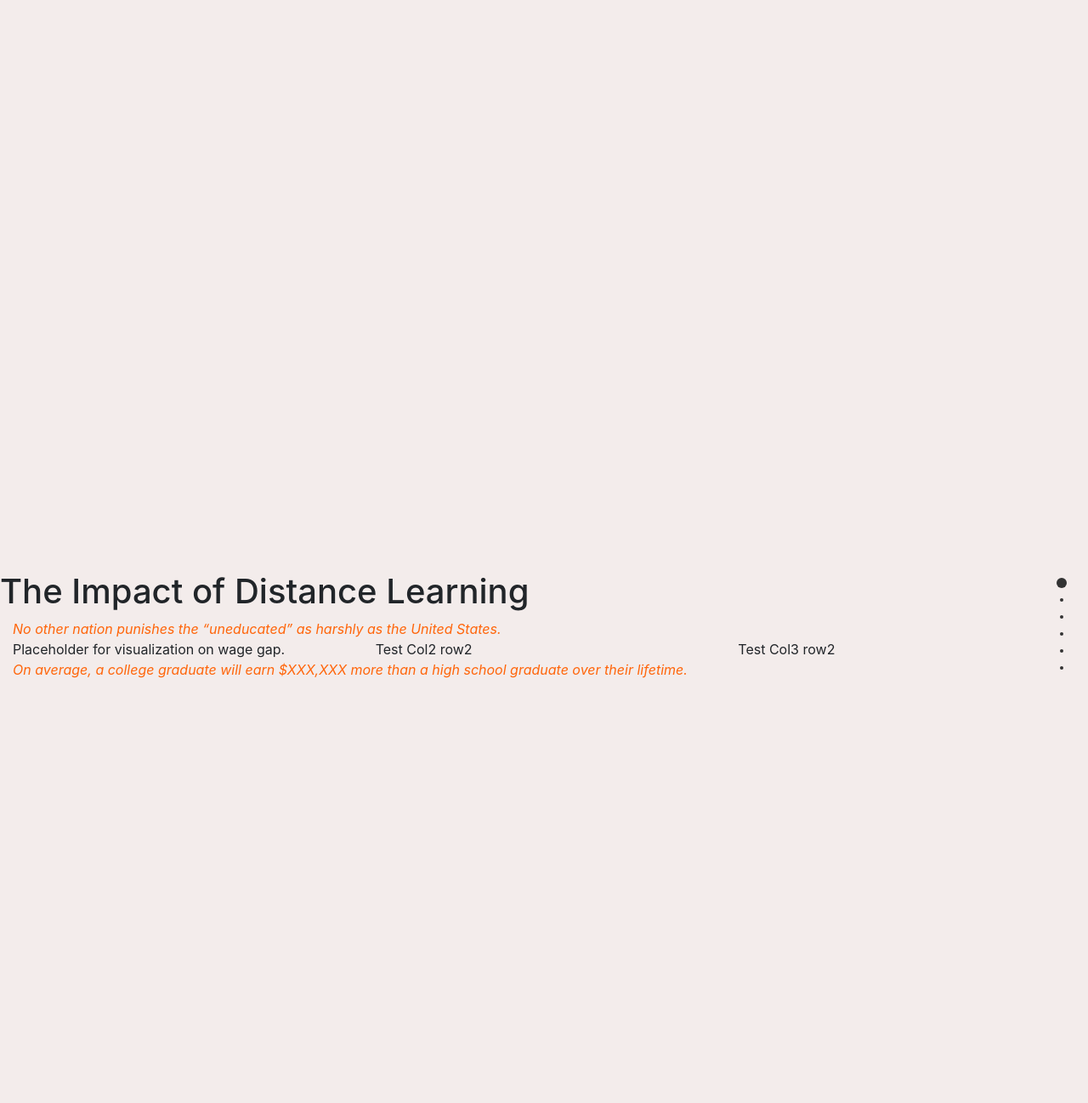
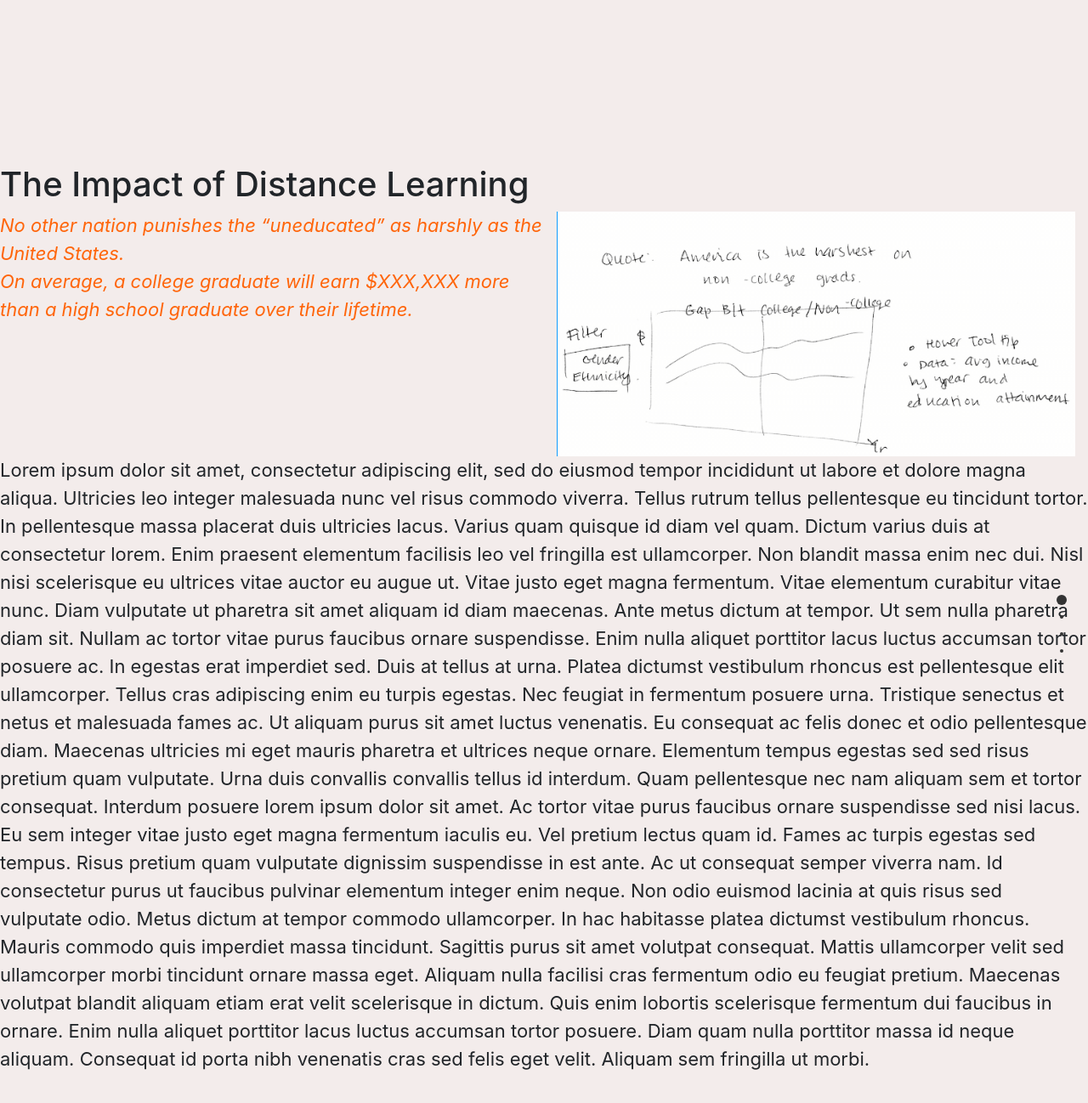
Before and after one commit to tophercf/distance-learning, a PHP site: page / in a window 1280 px wide. Shown: the part 237-1535 px from the top of the page at 85% size. Run offline with PHP 8.4, Linux system fonts and the light colour scheme.

Commit message:
image updates

```diff
--- a/css/style.css
+++ b/css/style.css
@@ -26,3 +26,7 @@
     font-style:italic;
     color: #ff650a;
 }
+
+body {
+    font-size: 22px;
+}
--- a/index.html
+++ b/index.html
@@ -1,5 +1,6 @@
 <!doctype html>
 <html>
+
 <head>
     <meta charset="utf-8">
     <meta name="description" content="">
@@ -16,6 +17,7 @@
     <!-- Custom CSS code -->
     <link rel="stylesheet" href="css/style.css">
 </head>
+
 <body>
 
 
@@ -27,37 +29,80 @@
                     <h1>The Impact of Distance Learning</h1>
                 </div>
                 <div class="row">
-                <div class="col-10 quote">
+                    <div class="col-6">
+                        <div class="row quote">
                             No other nation punishes the “uneducated” as harshly as the United States.
+                        </div>
+                        <div class="row quote">
+                            On average, a college graduate will earn $XXX,XXX more than a high school graduate over
+                            their
+                            lifetime.
+                        </div>
+                    </div>
+                    <div class="col-6">
+                        <img src="img/income_gap.PNG" class="img-fluid" />
                     </div>
                 </div>
                 <div class="row">
-                <div class="col">
-                    Placeholder for visualization on wage gap.
-                </div>
-                <div class="col">
-                    Test Col2 row2
-                </div>
-                <div class="col">
-                    Test Col3 row2
-                </div>
-            </div>
-            <div class="row">
-                <div class="col-10 quote">
-                    On average, a college graduate will earn $XXX,XXX more than a high school graduate over their lifetime.
+                    <p>
+                        Lorem ipsum dolor sit amet, consectetur adipiscing elit, sed do eiusmod tempor incididunt ut
+                        labore
+                        et dolore magna aliqua. Ultricies leo integer malesuada nunc vel risus commodo viverra. Tellus
+                        rutrum tellus pellentesque eu tincidunt tortor. In pellentesque massa placerat duis ultricies
+                        lacus. Varius quam quisque id diam vel quam. Dictum varius duis at consectetur lorem. Enim
+                        praesent
+                        elementum facilisis leo vel fringilla est ullamcorper. Non blandit massa enim nec dui. Nisl
+                        nisi
+                        scelerisque eu ultrices vitae auctor eu augue ut. Vitae justo eget magna fermentum. Vitae
+                        elementum
+                        curabitur vitae nunc. Diam vulputate ut pharetra sit amet aliquam id diam maecenas. Ante metus
+                        dictum at tempor. Ut sem nulla pharetra diam sit. Nullam ac tortor vitae purus faucibus ornare
+                        suspendisse. Enim nulla aliquet porttitor lacus luctus accumsan tortor posuere ac. In egestas
+                        erat
+                        imperdiet sed. Duis at tellus at urna. Platea dictumst vestibulum rhoncus est pellentesque elit
+                        ullamcorper.
+
+                        Tellus cras adipiscing enim eu turpis egestas. Nec feugiat in fermentum posuere urna. Tristique
+                        senectus et netus et malesuada fames ac. Ut aliquam purus sit amet luctus venenatis. Eu
+                        consequat
+                        ac felis donec et odio pellentesque diam. Maecenas ultricies mi eget mauris pharetra et
+                        ultrices
+                        neque ornare. Elementum tempus egestas sed sed risus pretium quam vulputate. Urna duis
+                        convallis
+                        convallis tellus id interdum. Quam pellentesque nec nam aliquam sem et tortor consequat.
+                        Interdum
+                        posuere lorem ipsum dolor sit amet. Ac tortor vitae purus faucibus ornare suspendisse sed nisi
+                        lacus.
+
+                        Eu sem integer vitae justo eget magna fermentum iaculis eu. Vel pretium lectus quam id. Fames
+                        ac
+                        turpis egestas sed tempus. Risus pretium quam vulputate dignissim suspendisse in est ante. Ac
+                        ut
+                        consequat semper viverra nam. Id consectetur purus ut faucibus pulvinar elementum integer enim
+                        neque. Non odio euismod lacinia at quis risus sed vulputate odio. Metus dictum at tempor
+                        commodo
+                        ullamcorper. In hac habitasse platea dictumst vestibulum rhoncus. Mauris commodo quis imperdiet
+                        massa tincidunt. Sagittis purus sit amet volutpat consequat. Mattis ullamcorper velit sed
+                        ullamcorper morbi tincidunt ornare massa eget. Aliquam nulla facilisi cras fermentum odio eu
+                        feugiat pretium. Maecenas volutpat blandit aliquam etiam erat velit scelerisque in dictum. Quis
+                        enim lobortis scelerisque fermentum dui faucibus in ornare. Enim nulla aliquet porttitor lacus
+                        luctus accumsan tortor posuere. Diam quam nulla porttitor massa id neque aliquam. Consequat id
+                        porta nibh venenatis cras sed felis eget velit. Aliquam sem fringilla ut morbi.
+                    </p>
                 </div>
             </div>
 
         </div>
-    </div>
+
 
         <div id="page3" class="section">
             <div class="container">
 
                 <div class="row">
                     <div class="col-5">
-                    <h2>Could online courses help close the gap?</h2>
-                    <p>With the rise of online courses, many educational institutions have expanded or started a distance learning option.</p>
+                        <h2>Could Online Courses Help Close the Gap?</h2>
+                        <p>With the rise of online courses, many educational institutions have expanded or started a
+                            distance learning option.</p>
 
                         <p>In the graph to the right, we see with the aggregated data collected by HarvardX and MITX
                             that the Massive Online Learning format has grown in popularity year over year.</p>
@@ -74,61 +119,122 @@
         <div id="page3" class="section">
             <div class="container-fluid">
                 <div class="row">
-                <div class="col">
-                    <h2>It's not just Harvard and MIT either...</h2>
-                    Placeholder for map on educational institutions offering distance learning options.
+                    <div class="col-4">
+                        <h2>It's not just Harvard and MIT Either...</h2>
+                        <p>
+                            Over the span of 2012-2016, the number of institutions that added remote learning
+                            opportunities
+                            increased by X%. This is an unprecedented shift into alternative learning and based on the
+                            trend, it's here to stay.
+                        </p>
+
+                        <p>
+                            This trend towards increased remote learning and the ability to take course work from high
+                            quality institutes that were previously out of reach due to academic grades or money can
+                            also
+                            be inferred based on supply side consequencies of this trend.
+                            Smaller universities with less prestige are closing at a faster rate, unable to take in the
+                            revenues that were previously available due to georgraphic constraints of some students.
+                            With a
+                            superior complimentary good, we are already seeing consolidation in the market.
+                            Moodies predicts this consolidation will continue to force the small universities to close
+                            or
+                            merge into larger units in order to survive, leading to closures triple of years past.
+                            Source:
+                            https://www.insidehighered.com/news/2015/09/28/moodys-predicts-college-closures-triple-2017
+                        </p>
                     </div>
-                <div class="col">
-                    Test Col2 row1
-                </div>
-                <div class="col">
-                    Test Col3 row1
-                </div>
-            </div>
-            <div class="row">
-                <div class="col">
-                    Test Col1 row2
-                </div>
-                <div class="col">
-                    Test Col2 row2
-                </div>
-                <div class="col">
-                    Test Col3 row2
+                    <div class="col-8">
+                        <img src="img/map.png" class="img-fluid" />
                     </div>
                 </div>
 
             </div>
         </div>
-    <div id="page4" class="section">
-        <div class="container-fluid page3">
+        <div id="page6" class="section">
+            <div class="container-fluid">
                 <div class="row">
-                <div class="col">
-                    <p>We would like to explore how distance learning has impacted institution success and resulting student outcomes
-                    to help people decide if online education is valuable/worthwhile to pursue.</p>
+                    <div class="col-8">
+                        <img src="/img/viz_innovative.jpg" class="img-fluid" />
+                    </div>
+                    <div class="col-4">
+                        <h2>Remote Learning: Where Do I Fit In?</h2>
+                        <p>
+                            Lorem ipsum dolor sit amet, consectetur adipiscing elit, sed do eiusmod tempor incididunt
+                            ut
+                            labore et dolore magna aliqua. Turpis nunc eget lorem dolor sed viverra. Eros donec ac odio
+                            tempor orci dapibus ultrices in iaculis. Sit amet consectetur adipiscing elit ut aliquam
+                            purus
+                            sit. Iaculis urna id volutpat lacus laoreet non curabitur. Quis ipsum suspendisse ultrices
+                            gravida dictum fusce ut placerat orci. Praesent semper feugiat nibh sed pulvinar proin
+                            gravida
+                            hendrerit lectus. Facilisis gravida neque convallis a cras semper. Orci dapibus ultrices in
+                            iaculis. Porttitor lacus luctus accumsan tortor posuere ac ut consequat. Consequat semper
+                            viverra nam libero justo laoreet sit. Tortor dignissim convallis aenean et tortor at risus.
+                            Varius sit amet mattis vulputate enim nulla aliquet. Diam quam nulla porttitor massa id
+                            neque
+                            aliquam vestibulum morbi.
+
+                            Iaculis eu non diam phasellus. Sed felis eget velit aliquet sagittis id consectetur. Magna
+                            eget
+                            est lorem ipsum. Pharetra diam sit amet nisl suscipit. A condimentum vitae sapien
+                            pellentesque
+                            habitant morbi tristique. Eu tincidunt tortor aliquam nulla facilisi cras. Est ante in nibh
+                            mauris cursus mattis. Lacus vestibulum sed arcu non odio. Accumsan lacus vel facilisis
+                            volutpat
+                            est velit egestas dui id. Eu sem integer vitae justo eget magna fermentum iaculis. Ut
+                            tristique
+                            et egestas quis ipsum suspendisse ultrices gravida dictum. In hac habitasse platea dictumst
+                            quisque sagittis. Nunc faucibus a pellentesque sit amet porttitor eget dolor morbi. Justo
+                            donec
+                            enim diam vulputate ut pharetra sit. Pretium aenean pharetra magna ac placerat. Malesuada
+                            proin
+                            libero nunc consequat. In est ante in nibh mauris. Commodo quis imperdiet massa tincidunt.
+                            Laoreet non curabitur gravida arcu ac tortor dignissim convallis aenean.
+
+                            Dignissim sodales ut eu sem integer vitae justo eget magna. Blandit cursus risus at
+                            ultrices.
+                            Mattis ullamcorper velit sed ullamcorper. Et malesuada fames ac turpis egestas maecenas
+                            pharetra convallis. Feugiat sed lectus vestibulum mattis ullamcorper velit sed ullamcorper
+                            morbi. Volutpat blandit aliquam etiam erat velit scelerisque. Sed odio morbi quis commodo
+                            odio.
+                            Arcu cursus vitae congue mauris rhoncus aenean vel elit. Ut aliquam purus sit amet luctus
+                            venenatis lectus magna. Pharetra pharetra massa massa ultricies mi quis hendrerit dolor.
+                            Sit
+                            amet consectetur adipiscing elit ut aliquam purus. Lectus proin nibh nisl condimentum id
+                            venenatis a condimentum vitae. Iaculis urna id volutpat lacus laoreet non. Neque egestas
+                            congue
+                            quisque egestas. Praesent elementum facilisis leo vel fringilla est. Vel pretium lectus
+                            quam
+                            id. Id leo in vitae turpis massa. Lectus proin nibh nisl condimentum id venenatis. Dolor
+                            sed
+                            viverra ipsum nunc aliquet bibendum.
+
+                            Vel facilisis volutpat est velit egestas. Et tortor consequat id porta nibh. Quis hendrerit
+                            dolor magna eget est lorem ipsum dolor. Ac turpis egestas maecenas pharetra. At tellus at
+                            urna
+                            condimentum mattis pellentesque id. Congue nisi vitae suscipit tellus mauris a diam. Diam
+                            sit
+                            amet nisl suscipit adipiscing bibendum. Mattis nunc sed blandit libero volutpat sed cras.
+                            Sit
+                            amet est placerat in egestas erat imperdiet. Id ornare arcu odio ut sem nulla.
+
+                            Interdum velit euismod in pellentesque massa placerat duis ultricies. Duis ut diam quam
+                            nulla
+                            porttitor massa id neque. Amet consectetur adipiscing elit duis. At auctor urna nunc id
+                            cursus
+                            metus aliquam. Et egestas quis ipsum suspendisse ultrices gravida dictum fusce ut. Velit
+                            egestas dui id ornare arcu odio ut sem. Eget gravida cum sociis natoque. At elementum eu
+                            facilisis sed. Ac tortor dignissim convallis aenean et tortor at. Gravida neque convallis a
+                            cras semper auctor. Sem et tortor consequat id porta nibh. Commodo sed egestas egestas
+                            fringilla. Cursus sit amet dictum sit amet justo donec. Vulputate eu scelerisque felis
+                            imperdiet. Euismod in pellentesque massa placerat duis ultricies lacus. Cum sociis natoque
+                            penatibus et magnis dis.
+                        </p>
                     </div>
                 </div>
             </div>
         </div>
-    <div id="page5" class="section">
-        <div class="container-fluid">
-            <div class="row">
-                <div class="col">
-                    Test data
-                </div>
-            </div>
-        </div>
-    </div>
-    <div id="page6" class="section">
-        <div class="container-fluid">
-            <div class="row">
-                <div class="col justify-content-center">
-                    Is distance learning right for me?
-
-                </div>
-            </div>
-        </div>
-    </div>
-
     </div>
 
     <!-- Load JS libraries -->
@@ -143,4 +249,5 @@
     <script src="js/visuals/visual_stacked_bar.js"></script>
     <script src="js/main.js"></script>
 </body>
+
 </html>
```
Also changed, not shown: img/income_gap.PNG (added), img/map.png (added), img/viz_innovative.jpg (added), 1 other file. Lines whose indentation alone changed are shown as unchanged.
